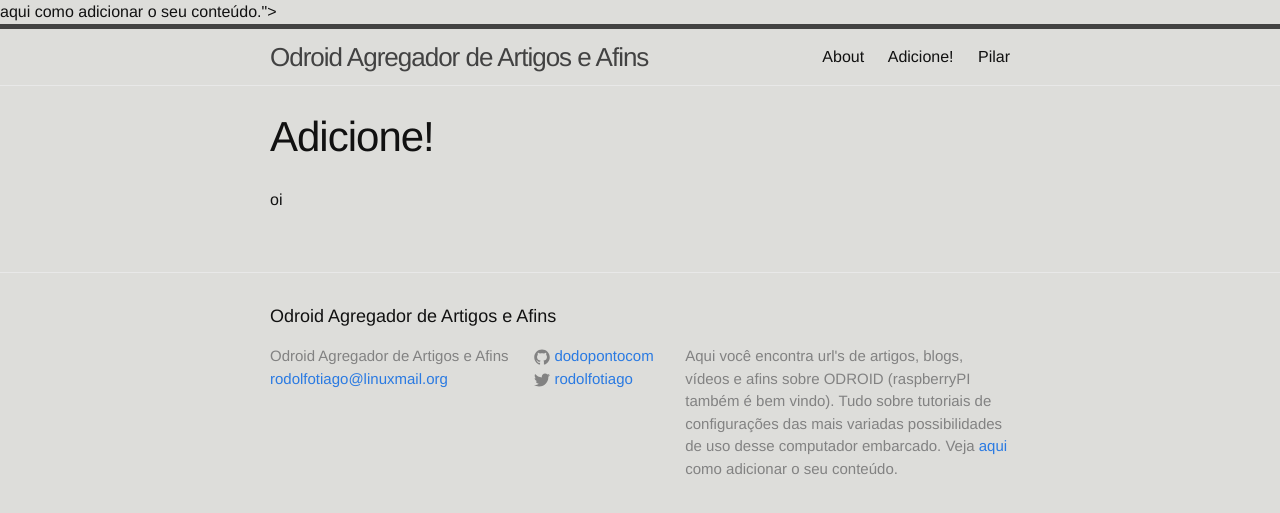
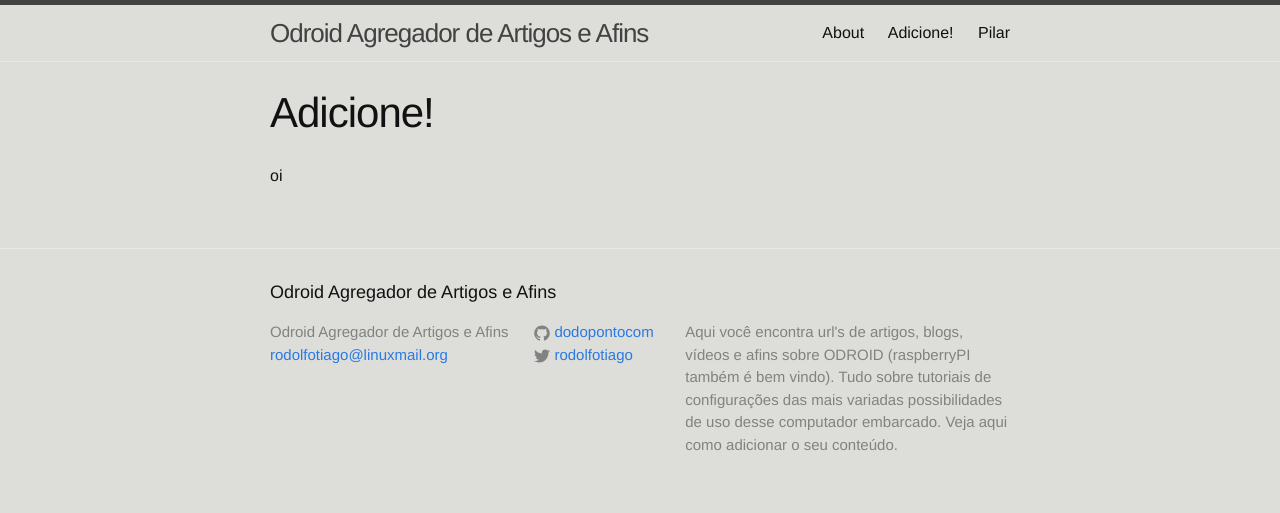
Before and after one commit to robsonneto5pi/odroid-br.github.io, a Jekyll site: the page built from adicione.md, in a window 1280 px wide. Shown: the top 513 px of the page. Built offline with Jekyll 4.4.1, drawn with Linux system fonts in a browser that asks for light colours; some of the changed lines change nothing that is shown.

Commit message:
Update _config.yml

```diff
--- a/_config.yml
+++ b/_config.yml
@@ -8,9 +8,9 @@
 # Site settings
 title: Odroid Agregador de Artigos e Afins
 email: rodolfotiago@linuxmail.org
-description: # this means to ignore newlines until "baseurl:"
+description: > # this means to ignore newlines until "baseurl:"
   Aqui você encontra url's de artigos, blogs, vídeos e afins sobre ODROID (raspberryPI também é bem vindo). Tudo sobre tutoriais de configurações das mais variadas
-  possibilidades de uso desse computador embarcado. Veja <a href="/adicione">aqui</a> como adicionar o seu conteúdo.
+  possibilidades de uso desse computador embarcado. Veja aqui como adicionar o seu conteúdo.
 baseurl: "" # the subpath of your site, e.g. /blog
 url: "http://odroid-br.github.io" # the base hostname & protocol for your site
 twitter_username: rodolfotiago
```
